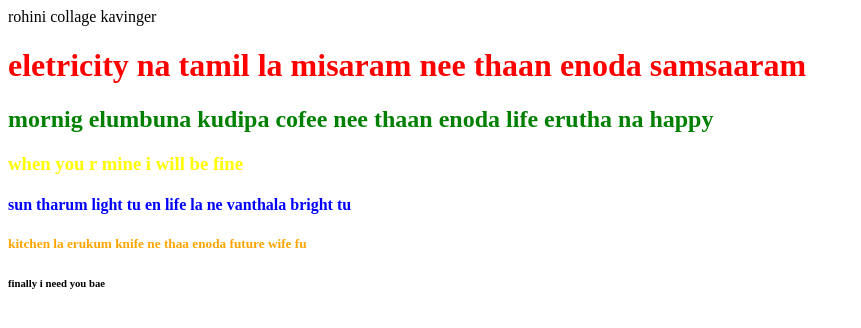
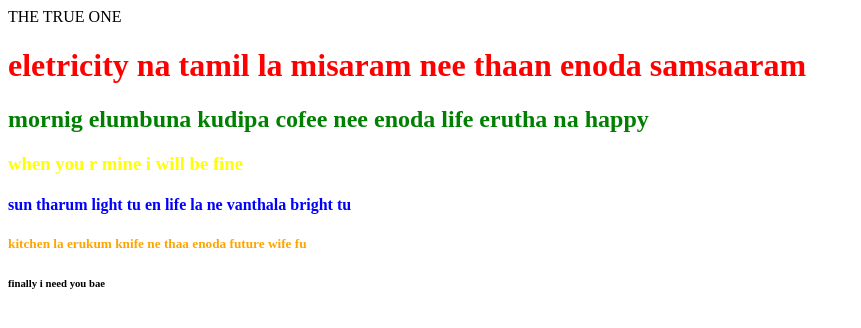
Before and after one commit to altrin206/altrin206.github.io, a plain HTML site: page index.html in a window 1280 px wide. Shown: the whole page, without its empty margins (0-861 px from the left). Drawn offline with Linux system fonts and the light colour scheme.

Commit message:
Update index.html

```diff
--- a/index.html
+++ b/index.html
@@ -1,10 +1,10 @@
  <html>
        <head>
-          <tittle>rohini collage kavinger</tittle>
+          <tittle>THE TRUE ONE</tittle>
        </head>
        <boady>
        <h1 style="color:red">eletricity na tamil la misaram nee thaan enoda samsaaram</h1>
-       <h2 style="color:green">mornig elumbuna kudipa cofee nee thaan enoda life erutha na happy</h2>
+       <h2 style="color:green">mornig elumbuna kudipa cofee nee enoda life erutha na happy</h2>
        <h3 style="color:yellow">when you r mine i will be fine  </h3>
        <h4 style="color:blue">sun tharum light tu en life la ne vanthala bright tu</h4>
        <h5 style="color:orange">kitchen la erukum knife ne thaa enoda future wife fu</h5>
```
